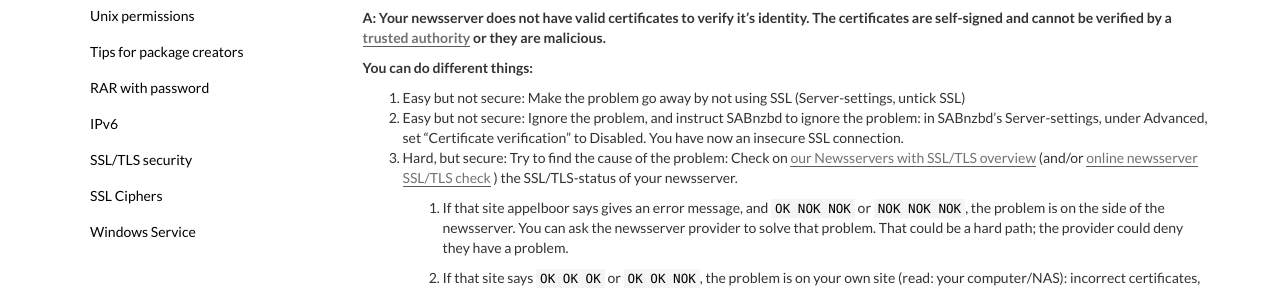
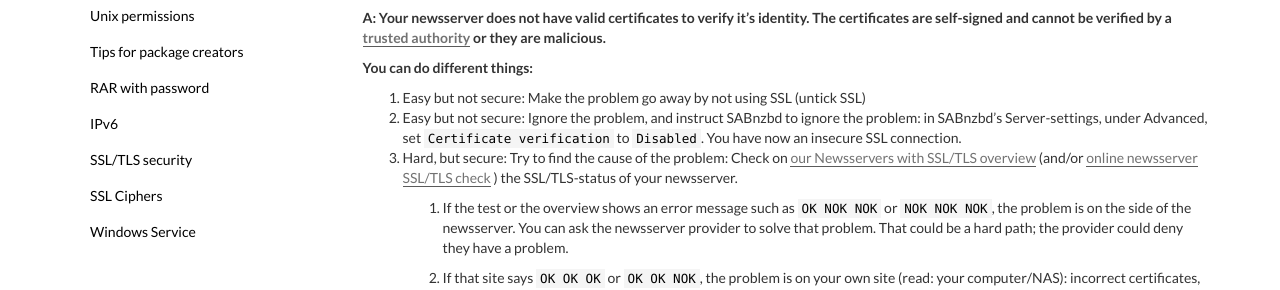
Before and after one commit to sabnzbd/sabnzbd.github.io, a Jekyll site: the page built from wiki/advanced/certificate-errors.md, in a window 1280 px wide. Shown: the part 641-931 px from the top of the page. Built offline with Jekyll 4.4.1, drawn with Linux system fonts in a browser that asks for light colours.

Commit message:
Update certificate-errors.md

```diff
--- a/wiki/advanced/certificate-errors.md
+++ b/wiki/advanced/certificate-errors.md
@@ -27,11 +27,11 @@
 
 **You can do different things:**
 
-1. Easy but not secure: Make the problem go away by not using SSL (Server-settings, untick SSL)
-2. Easy but not secure: Ignore the problem, and instruct SABnzbd to ignore the problem: in SABnzbd’s Server-settings, under Advanced, set "Certificate verification" to Disabled. You have now an insecure SSL connection.
+1. Easy but not secure: Make the problem go away by not using SSL (untick SSL)
+2. Easy but not secure: Ignore the problem, and instruct SABnzbd to ignore the problem: in SABnzbd’s Server-settings, under Advanced, set `Certificate verification` to `Disabled`. You have now an insecure SSL connection.
 3. Hard, but secure: Try to find the cause of the problem: Check on [our Newsservers with SSL/TLS overview](https://www.appelboor.com/newsservers/newsservers-with-SSL.html) (and/or [online newsserver SSL/TLS check](https://www.appelboor.com/newsservers/check.html) ) the SSL/TLS-status of your newsserver.
 
-    1. If that site appelboor says gives an error message, and `OK NOK NOK` or `NOK NOK NOK`, the problem is on the side of the newsserver. You can ask the newsserver provider to solve that problem. That could be a hard path; the provider could deny they have a problem.
+    1. If the test or the overview shows an error message such as `OK NOK NOK` or `NOK NOK NOK`, the problem is on the side of the newsserver. You can ask the newsserver provider to solve that problem. That could be a hard path; the provider could deny they have a problem.
 
     2. If that site says `OK OK OK` or `OK OK NOK`, the problem is on your own site (read: your computer/NAS): incorrect certificates, a virusscanner doing strange things, or something else. That is not something SABnzbd cannot solve for you. And it is OS-dependent how to solve that.
 
```
